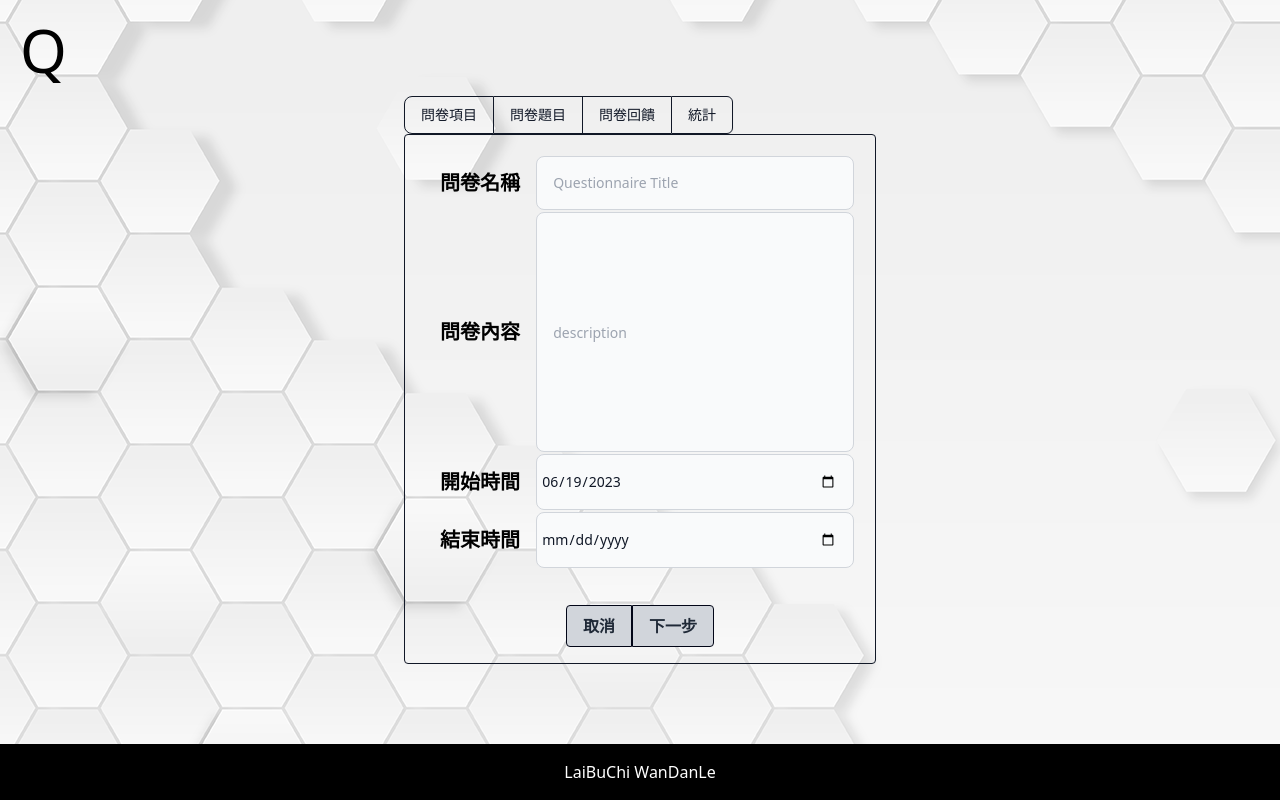
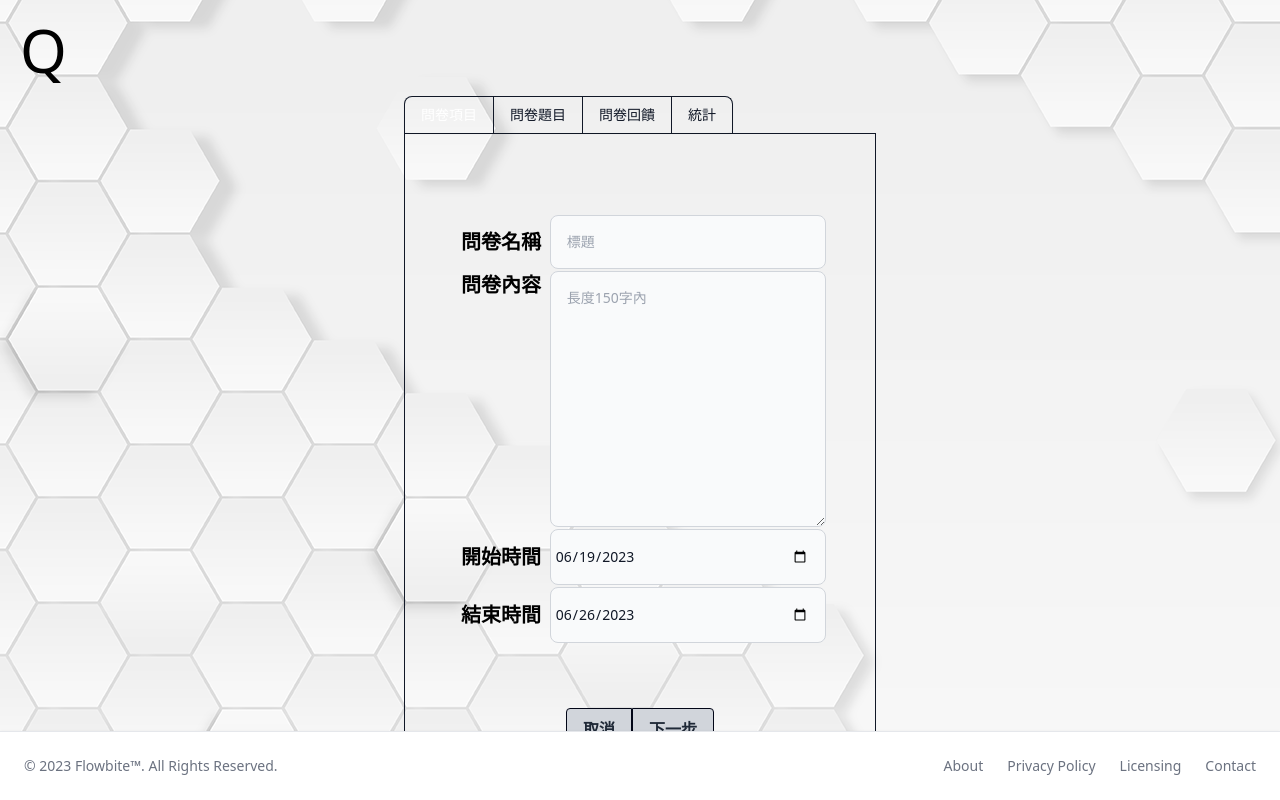
Before and after one commit to BoJyunHuang/Questionnaire, a Vue app: page /create in a window 1280 px wide. Built offline with nearby package versions, Linux system fonts and the light colour scheme.

Commit message:
first stage

```diff
--- a/src/components/Footer.vue
+++ b/src/components/Footer.vue
@@ -1,6 +1,22 @@
 <template>
-    <div class="bg-black w-full">
-        <!-- Copyright © 2023 HeHe Corporation All Rights Reserved. -->
-        <h6 class="text-white text-center p-4">LaiBuChi WanDanLe</h6>
-    </div>
+    <footer
+        class="fixed bottom-0 left-0 z-20 w-full p-4 bg-white border-t border-gray-200 shadow md:flex md:items-center md:justify-between md:p-6 dark:bg-gray-600 dark:border-gray-600">
+        <span class="text-sm text-gray-500 sm:text-center dark:text-gray-400">© 2023 <a href="https://flowbite.com/"
+                class="hover:underline">Flowbite™</a>. All Rights Reserved.
+        </span>
+        <ul class="flex flex-wrap items-center mt-3 text-sm font-medium text-gray-500 dark:text-gray-400 sm:mt-0">
+            <li>
+                <a href="#" class="mr-4 hover:underline md:mr-6">About</a>
+            </li>
+            <li>
+                <a href="#" class="mr-4 hover:underline md:mr-6">Privacy Policy</a>
+            </li>
+            <li>
+                <a href="#" class="mr-4 hover:underline md:mr-6">Licensing</a>
+            </li>
+            <li>
+                <a href="#" class="hover:underline">Contact</a>
+            </li>
+        </ul>
+    </footer>
 </template>
--- a/src/views/CreateView.vue
+++ b/src/views/CreateView.vue
@@ -1,58 +1,56 @@
 <template>
     <div class="inline-flex rounded-md shadow-sm" role="group">
         <button type="button" @click="to1Step"
-            class="inline-flex items-center px-4 py-2 text-sm font-medium text-gray-900 bg-transparent border border-gray-900 rounded-l-lg hover:bg-gray-900 hover:text-white focus:z-10 focus:ring-2 focus:ring-gray-500 focus:bg-gray-900 focus:text-white dark:border-black dark:text-black dark:hover:text-white dark:hover:bg-gray-700 dark:focus:bg-gray-700">
-
+            :class="{ 'bg-gray-600 text-white': activeStep === 1, 'text-gray-900': activeStep !== 1 }"
+            class="inline-flex items-center px-4 py-2 text-sm font-medium bg-transparent border-l border-t border-r border-gray-900 rounded-tl-lg focus:z-10 focus:ring-2 focus:ring-gray-500 focus:bg-gray-600 focus:text-white">
             問卷項目
         </button>
         <button type="button" @click="to2Step"
-            class="inline-flex items-center px-4 py-2 text-sm font-medium text-gray-900 bg-transparent border-t border-b border-gray-900 hover:bg-gray-900 hover:text-white focus:z-10 focus:ring-2 focus:ring-gray-500 focus:bg-gray-900 focus:text-white dark:border-black dark:text-black dark:hover:text-white dark:hover:bg-gray-700 dark:focus:bg-gray-700">
-
+            :class="{ 'bg-gray-600 text-white': activeStep === 2, 'text-gray-900': activeStep !== 2 }"
+            class="inline-flex items-center px-4 py-2 text-sm font-medium bg-transparent border-t border-r border-gray-900 focus:z-10 focus:ring-2 focus:ring-gray-500 focus:bg-gray-600 focus:text-white">
             問卷題目
         </button>
         <button type="button" @click="to3Step"
-            class="inline-flex items-center px-4 py-2 text-sm font-medium text-gray-900 bg-transparent border-l border-t border-b border-gray-900 hover:bg-gray-900 hover:text-white focus:z-10 focus:ring-2 focus:ring-gray-500 focus:bg-gray-900 focus:text-white dark:border-black dark:text-black dark:hover:text-white dark:hover:bg-gray-700 dark:focus:bg-gray-700">
-
+            :class="{ 'bg-gray-600 text-white': activeStep === 3, 'text-gray-900': activeStep !== 3 }"
+            class="inline-flex items-center px-4 py-2 text-sm font-medium bg-transparent border-t border-r border-gray-900 focus:z-10 focus:ring-2 focus:ring-gray-500 focus:bg-gray-600 focus:text-white">
             問卷回饋
         </button>
         <button type="button" @click="to4Step"
-            class="inline-flex items-center px-4 py-2 text-sm font-medium text-gray-900 bg-transparent border border-gray-900 rounded-r-md hover:bg-gray-900 hover:text-white focus:z-10 focus:ring-2 focus:ring-gray-500 focus:bg-gray-900 focus:text-white dark:border-black dark:text-black dark:hover:text-white dark:hover:bg-gray-700 dark:focus:bg-gray-700">
-
+            :class="{ 'bg-gray-600 text-white': activeStep === 4, 'text-gray-900': activeStep !== 4 }"
+            class="inline-flex items-center px-4 py-2 text-sm font-medium bg-transparent border-t border-r border-gray-900 rounded-tr-lg focus:z-10 focus:ring-2 focus:ring-gray-500 focus:bg-gray-600 focus:text-white">
             統計
         </button>
     </div>
-    <div v-if="step1" class="flex flex-col justify-center border border-gray-900 rounded">
-        <table class="m-5">
+    <div v-if="activeStep == 1" class="flex flex-col justify-center border border-gray-900">
+        <table class="m-12 mt-20">
             <tr>
                 <th><label class="text-center text-xl">問卷名稱</label> </th>
-                <td><input type="text" id="search"
-                        class="block w-full p-4 text-sm text-gray-900 border border-gray-300 rounded-lg bg-gray-50 focus:ring-blue-500 focus:border-blue-500 dark:bg-gray-300 dark:border-gray-600 dark:placeholder-gray-500 dark:text-black dark:focus:ring-blue-500 dark:focus:border-blue-500"
-                        placeholder="Questionnaire Title" required>
+                <td><input type="text" id="search" v-model="title"
+                        class="block w-full p-4 text-sm text-gray-900 border border-gray-300 rounded-lg bg-gray-50"
+                        placeholder="標題" required>
                 </td>
             </tr>
             <tr>
-                <th><label class="text-center text-xl">問卷內容
+                <th class="align-top"><label class="text-center text-xl">問卷內容
                     </label> </th>
-                <td><label for="search"
-                        class="mb-2 text-sm font-medium text-gray-900 sr-only dark:text-black">Search</label>
-                    <input type="text" id="search"
-                        class="block w-full h-60 p-4 text-sm text-gray-900 border border-gray-300 rounded-lg bg-gray-50 focus:ring-blue-500 focus:border-blue-500 dark:bg-gray-300 dark:border-gray-600 dark:placeholder-gray-500 dark:text-black dark:focus:ring-blue-500 dark:focus:border-blue-500"
-                        placeholder="description" required>
+                <td><textarea type="text" id="search" v-model="description"
+                        class="block resize-y text-top w-full h-64 p-4 text-sm text-gray-900 border border-gray-300 rounded-lg bg-gray-50"
+                        placeholder="長度150字內" required></textarea>
                 </td>
             </tr>
             <tr>
                 <th><label class="text-center text-xl">開始時間</label></th>
                 <td class="flex">
-                    <input type="date" id="startDate" v-model="now"
-                        class="block w-full p-4 pl-1 text-sm text-gray-900 border border-gray-300 rounded-lg bg-gray-50 focus:ring-blue-500 focus:border-blue-500 dark:bg-gray-300 dark:border-gray-600 dark:placeholder-gray-400 dark:text-gray-500 dark:focus:ring-blue-500 dark:focus:border-blue-500"
+                    <input type="date" id="startDate" v-model="startTime" :min="minDate"
+                        class="block w-full p-4 pl-1 text-sm text-gray-900 border border-gray-300 rounded-lg bg-gray-50"
                         required>
                 </td>
             </tr>
             <tr>
                 <th><label class="text-center text-xl">結束時間</label></th>
                 <td class="flex">
-                    <input type="date" id="search"
-                        class="block w-full p-4 pl-1 text-sm text-gray-900 border border-gray-300 rounded-lg bg-gray-50 focus:ring-blue-500 focus:border-blue-500 dark:bg-gray-300 dark:border-gray-600 dark:placeholder-gray-400 dark:text-gray-500 dark:focus:ring-blue-500 dark:focus:border-blue-500"
+                    <input type="date" id="search" v-model="endTime" :min="startTime"
+                        class="block w-full p-4 pl-1 text-sm text-gray-900 border border-gray-300 rounded-lg bg-gray-50"
                         required>
                 </td>
             </tr>
@@ -68,7 +66,7 @@
             </button>
         </div>
     </div>
-    <div v-if="step2" class="flex flex-col justify-center border border-gray-900 rounded">
+    <div v-if="activeStep == 2" class="flex flex-col justify-center border border-gray-900 rounded">
         <div class="flex ml-12 mt-12">
             <div class="flex mr-5">
                 <label for="question" class="flex items-center text-center text-xl mr-4">題目</label>
@@ -119,8 +117,7 @@
             </button>
         </div>
     </div>
-    <div v-if="step3" class="flex flex-col justify-center border border-gray-900 rounded">
-
+    <div v-if="activeStep == 3" class="flex flex-col justify-center border border-gray-900 rounded">
         <div class="flex justify-center p-4">
             <button @click="previousPage"
                 class="border border-slate-950 bg-gray-300 hover:bg-gray-400 text-gray-800 font-bold py-2 px-4 rounded-l">
@@ -132,7 +129,7 @@
             </button>
         </div>
     </div>
-    <div v-if="step4" class="flex flex-col justify-center border border-gray-900 rounded">
+    <div v-if="activeStep == 4" class="flex flex-col justify-center border border-gray-900 rounded">
         <p>米你統計</p>
         <div class="flex justify-center p-4">
             <button @click="previousPage"
@@ -155,39 +152,45 @@ export default {
     },
     data() {
         return {
-            now: this.getCurrentDate(),
-            step1: true,
-            step2: false,
-            step3: false,
-            step4: false,
+            title: '',
+            description: '',
+            startTime: this.getCurrentDate(),
+            endTime: this.getDefaultDate(),
+
             selectItems: 1,
+            activeStep: 1,
+            minDate: this.getCurrentDate(),
         }
     },
     methods: {
         toListPage() {
+            if (sessionStorage.getItem('newQuestionnaire')) {
+                sessionStorage.removeItem('newQuestionnaire')
+            }
             this.$router.push('/list')
         },
         to1Step() {
-            this.clearStep()
-            this.step1 = true
+            this.activeStep = 1
         },
         to2Step() {
-            this.clearStep()
-            this.step2 = true
+            if (!this.title || !this.description || !this.startTime || !this.endTime) {
+                window.alert("輸入不可空白!")
+            } else if (this.startTime) {
+            } else {
+                sessionStorage.setItem('newQuestionnaire', JSON.stringify({
+                    title: this.title,
+                    description: this.description,
+                    startTime: this.startTime,
+                    endTime: this.endTime
+                }))
+                this.activeStep = 2
+            }
         },
         to3Step() {
-            this.clearStep()
-            this.step3 = true
+            this.activeStep = 3
         },
         to4Step() {
-            this.clearStep()
-            this.step4 = true
-        },
-        clearStep() {
-            this.step1 = false
-            this.step2 = false
-            this.step3 = false
-            this.step4 = false
+            this.activeStep = 4
         },
         plusQ() {
             if (this.selectItems < 10) {
@@ -208,7 +211,15 @@ export default {
             const month = (now.getMonth() + 1).toString().padStart(2, '0');
             const day = now.getDate().toString().padStart(2, '0');
             return `${year}-${month}-${day}`;
-        }
+        },
+        getDefaultDate() {
+            const now = new Date();
+            now.setDate(now.getDate() + 7); // 将日期加7天
+            const year = now.getFullYear();
+            const month = (now.getMonth() + 1).toString().padStart(2, '0');
+            const day = now.getDate().toString().padStart(2, '0');
+            return `${year}-${month}-${day}`;
+        },
     },
 }
 </script>
```
Also changed, not shown: src/views/PageView.vue (+28 -16 lines).
